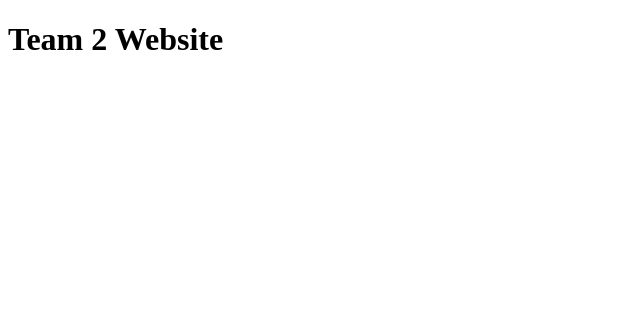
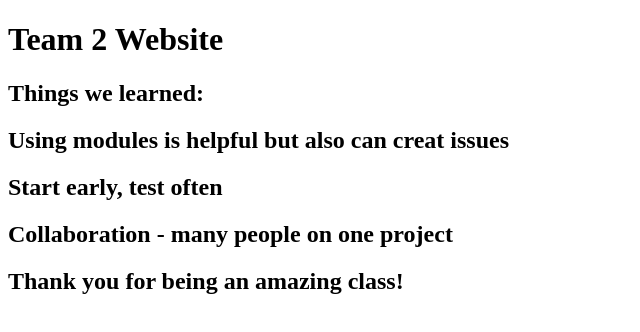
Before and after one commit to Codymlakin/DockerProject3, a website: page index.html in a window 1280 px wide. Shown: the whole page, without its empty margins (0-640 px from the left). Drawn offline with Linux system fonts and the light colour scheme.

Commit message:
Pipeline change

```diff
--- a/index.html
+++ b/index.html
@@ -6,11 +6,11 @@
 </head>
 <body>
     <h1> Team 2 Website</h1>
-    <!-- <h2> Things we learned:</h2>
+    <h2> Things we learned:</h2>
     <h2> Using modules is helpful but also can creat issues </h2>
     <h2> Start early, test often </h2>
     <h2> Collaboration - many people on one project </h2>
-    <h2> Thank you for being an amazing class! </h2> -->
+    <h2> Thank you for being an amazing class! </h2>
 
 </body>
 </html>
```
